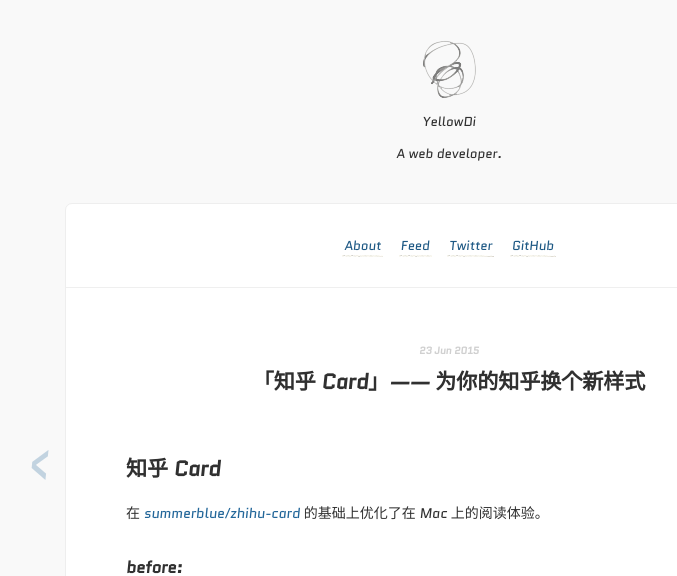
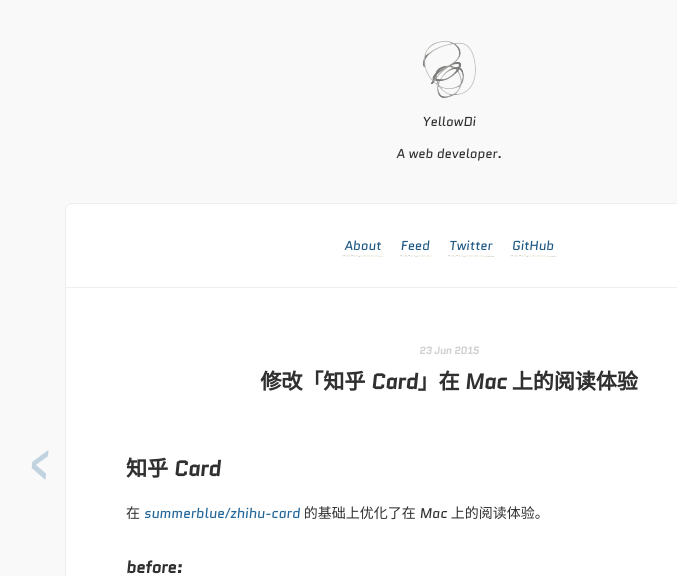
Before and after one commit to YellowDi/yellowdi.github.com, a Jekyll site: the page built from _posts/2015-06-23-zhihu-card.md, in a window 1280 px wide. Shown: the top 576 px of the page, without its empty margins (191-868 px from the left). Built offline with Jekyll 4.4.1, drawn with Linux system fonts in a browser that asks for light colours; Markdown is read by kramdown in place of the engine named in the settings; comment, search, counter and statistics services are not loaded; grey boxes are pictures that could not be loaded.

Commit message:
new post

```diff
--- a/_posts/2015-06-23-zhihu-card.md
+++ b/_posts/2015-06-23-zhihu-card.md
@@ -1,6 +1,6 @@
 ---
 layout: post
-title: 「知乎 Card」—— 为你的知乎换个新样式
+title: 修改「知乎 Card」在 Mac 上的阅读体验
 ---
 
 ##知乎 Card
```
